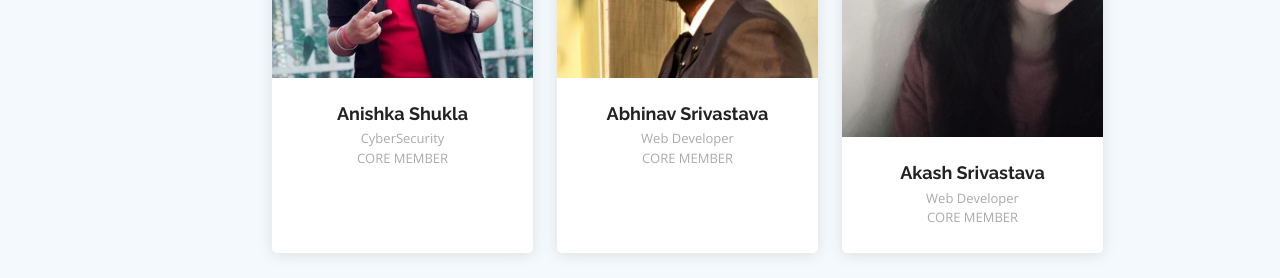
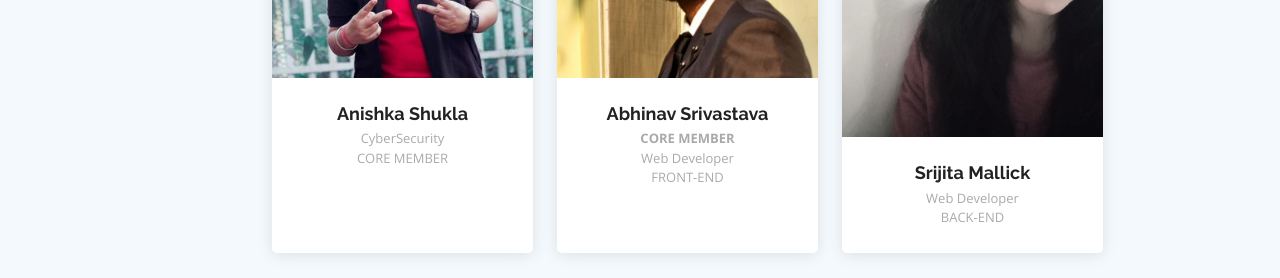
Before and after one commit to MLSAKIIT/MSAC, a plain HTML site: page teams.html in a window 1280 px wide. Shown: the part 5200-5478 px from the top of the page. Drawn offline with nearby package versions, Linux system fonts and the light colour scheme.

Commit message:
Update teams.html

```diff
--- a/teams.html
+++ b/teams.html
@@ -620,8 +620,9 @@
               </div>
               <div class="member-info">
                 <h4>Abhinav Srivastava</h4>
+		<span><b>CORE MEMBER</b></span>
                 <span>Web Developer</span>
-		<span>CORE MEMBER</span>
+		<span>FRONT-END</span>
               </div>
             </div>
 	</div>
@@ -637,9 +638,9 @@
                 </div>
               </div>
               <div class="member-info">
-                <h4>Akash Srivastava</h4>
+                <h4>Srijita Mallick</h4>
                 <span>Web Developer</span>
-		<span>CORE MEMBER</span>
+		<span>BACK-END</span>
               </div>
             </div>
           </div>
```
